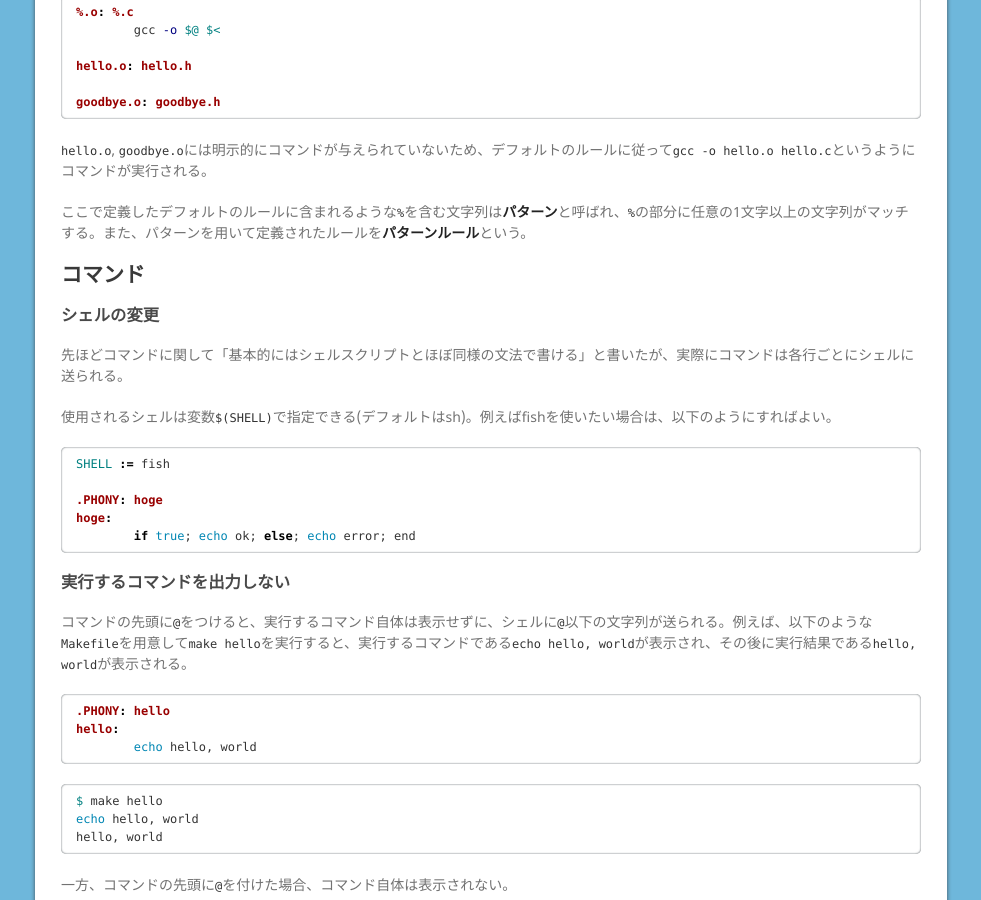
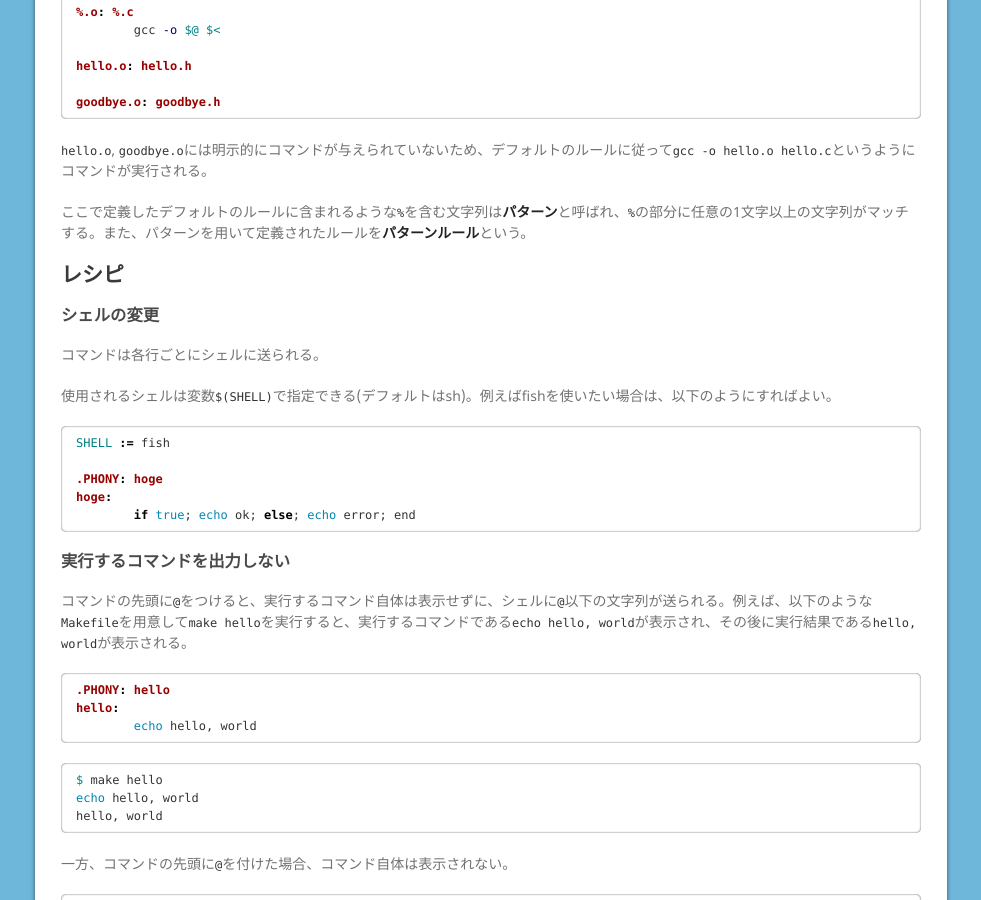
Before and after one commit to genkami/genkami.github.io, a Jekyll site: the page built from _posts/2018-03-03-01-gnu-make-master.md, in a window 1280 px wide and 900 px high, scrolled down 4423 px. Shown: the whole window, without its empty margins (149-1130 px from the left). Built offline with Jekyll 4.4.1, drawn with Linux system fonts in a browser that asks for light colours; comment, search, counter and statistics services are not loaded.

Commit message:
ちょっと記事修正

```diff
--- a/_posts/2018-03-03-01-gnu-make-master.md
+++ b/_posts/2018-03-03-01-gnu-make-master.md
@@ -229,9 +229,9 @@ goodbye.o: goodbye.h
 
 ここで定義したデフォルトのルールに含まれるような`%`を含む文字列は**パターン**と呼ばれ、`%`の部分に任意の1文字以上の文字列がマッチする。また、パターンを用いて定義されたルールを**パターンルール**という。
 
-## コマンド
+## レシピ
 ### シェルの変更
-先ほどコマンドに関して「基本的にはシェルスクリプトとほぼ同様の文法で書ける」と書いたが、実際にコマンドは各行ごとにシェルに送られる。
+コマンドは各行ごとにシェルに送られる。
 
 使用されるシェルは変数`$(SHELL)`で指定できる(デフォルトはsh)。例えばfishを使いたい場合は、以下のようにすればよい。
 
```
